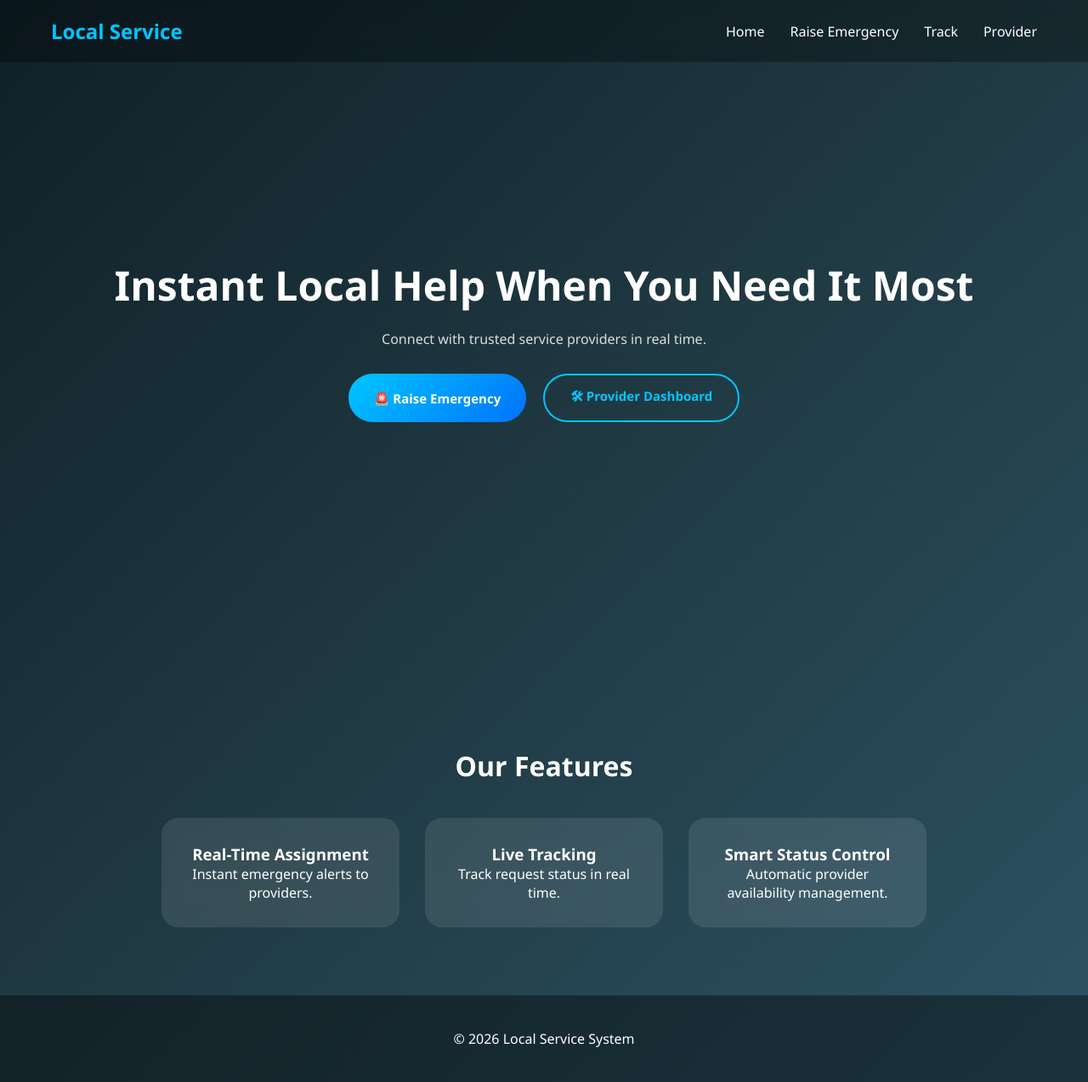
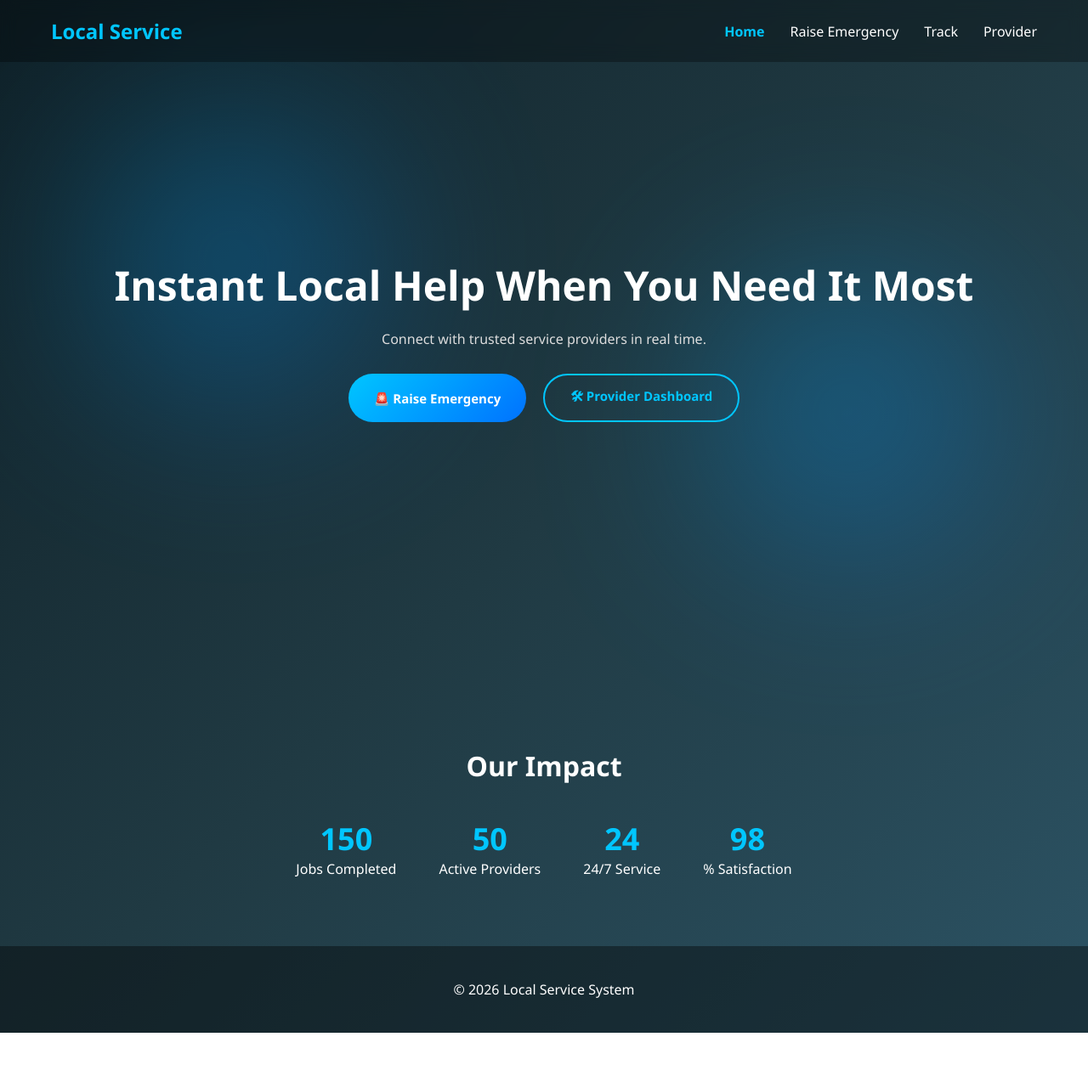
Before and after one commit to djbabu2628/Local_service_system, a plain HTML site: page frontend/index.html in a window 1280 px wide. Shown: the whole page at 85% size. After the commit the page ends 1216 px from the top, so only its background shows below. Drawn offline with Linux system fonts and the light colour scheme.

Commit message:
index page completed

```diff
--- a/frontend/css/main.css
+++ b/frontend/css/main.css
@@ -1,3 +1,8 @@
+html {
+    scroll-behavior: smooth;
+}
+
+
 * {
     margin: 0;
     padding: 0;
@@ -133,3 +138,84 @@ footer {
     padding: 40px;
     background: rgba(0,0,0,0.4);
 }
+
+/* Hamburger */
+.menu-toggle {
+    display: none;
+    font-size: 26px;
+    cursor: pointer;
+}
+
+/* Mobile */
+@media (max-width: 768px) {
+
+    nav {
+        padding: 20px;
+    }
+
+    .menu-toggle {
+        display: block;
+    }
+
+    nav ul {
+        position: absolute;
+        top: 70px;
+        right: 0;
+        background: rgba(0,0,0,0.9);
+        width: 200px;
+        flex-direction: column;
+        padding: 20px;
+        display: none;
+        border-radius: 10px 0 0 10px;
+    }
+
+    nav ul.show {
+        display: flex;
+    }
+
+    nav ul li {
+        margin-bottom: 15px;
+    }
+}
+
+nav ul li a.active {
+    color: #00c6ff;
+    font-weight: bold;
+}
+
+.stats {
+    display: flex;
+    justify-content: center;
+    gap: 50px;
+    flex-wrap: wrap;
+}
+
+.stat {
+    text-align: center;
+}
+
+.stat h3 {
+    font-size: 36px;
+    color: #00c6ff;
+}
+
+.blob {
+    position: absolute;
+    width: 300px;
+    height: 300px;
+    background: linear-gradient(135deg, #00c6ff, #0072ff);
+    border-radius: 50%;
+    filter: blur(120px);
+    opacity: 0.4;
+    z-index: -1;
+}
+
+.blob1 {
+    top: 20%;
+    left: 10%;
+}
+
+.blob2 {
+    bottom: 20%;
+    right: 10%;
+}
--- a/frontend/css/style.css
+++ b/frontend/css/style.css
@@ -350,3 +350,14 @@ textarea {
     transform: translateY(-2px);
     box-shadow: 0 8px 20px rgba(255,87,34,0.4);
 }
+
+.reveal {
+    opacity: 0;
+    transform: translateY(40px);
+    transition: all 0.8s ease;
+}
+
+.reveal.active {
+    opacity: 1;
+    transform: translateY(0);
+}
--- a/frontend/index.html
+++ b/frontend/index.html
@@ -11,7 +11,12 @@
 
 <nav>
     <h2>Local Service</h2>
-    <ul>
+
+    <div class="menu-toggle" onclick="toggleMenu()">
+        ☰
+    </div>
+
+    <ul id="navLinks">
         <li><a href="index.html">Home</a></li>
         <li><a href="emergency.html">Raise Emergency</a></li>
         <li><a href="track.html">Track</a></li>
@@ -19,7 +24,12 @@
     </ul>
 </nav>
 
-<div class="hero">
+
+<div class="hero" class="reveal">
+
+    <div class="blob blob1"></div>
+    <div class="blob blob2"></div>
+
     <h1>Instant Local Help When You Need It Most</h1>
     <p>Connect with trusted service providers in real time.</p>
 
@@ -34,26 +44,32 @@
     </div>
 </div>
 
-<section>
-    <h2 class="section-title">Our Features</h2>
+<section class="reveal">
+    <h2 class="section-title">Our Impact</h2>
 
-    <div class="features">
-        <div class="feature-card">
-            <h3>Real-Time Assignment</h3>
-            <p>Instant emergency alerts to providers.</p>
+    <div class="stats">
+        <div class="stat">
+            <h3 class="counter" data-target="150">0</h3>
+            <span>Jobs Completed</span>
         </div>
 
-        <div class="feature-card">
-            <h3>Live Tracking</h3>
-            <p>Track request status in real time.</p>
+        <div class="stat">
+            <h3 class="counter" data-target="50">0</h3>
+            <span>Active Providers</span>
         </div>
 
-        <div class="feature-card">
-            <h3>Smart Status Control</h3>
-            <p>Automatic provider availability management.</p>
+        <div class="stat">
+            <h3 class="counter" data-target="24">0</h3>
+            <span>24/7 Service</span>
+        </div>
+
+        <div class="stat">
+            <h3 class="counter" data-target="98">0</h3>
+            <span>% Satisfaction</span>
         </div>
     </div>
 </section>
+
 
 <footer>
     <p>© 2026 Local Service System</p>
--- a/frontend/js/main.js
+++ b/frontend/js/main.js
@@ -1,3 +1,77 @@
 function goTo(page) {
     window.location.href = page;
 }
+
+function goTo(page) {
+    window.location.href = page;
+}
+
+function toggleMenu() {
+    document.getElementById("navLinks").classList.toggle("show");
+}
+
+window.addEventListener("scroll", function () {
+    const nav = document.querySelector("nav");
+
+    if (window.scrollY > 50) {
+        nav.style.boxShadow = "0 5px 20px rgba(0,0,0,0.4)";
+    } else {
+        nav.style.boxShadow = "none";
+    }
+});
+
+function revealOnScroll() {
+    const reveals = document.querySelectorAll(".reveal");
+
+    reveals.forEach(element => {
+        const windowHeight = window.innerHeight;
+        const elementTop = element.getBoundingClientRect().top;
+        const revealPoint = 100;
+
+        if (elementTop < windowHeight - revealPoint) {
+            element.classList.add("active");
+        }
+    });
+}
+
+window.addEventListener("scroll", revealOnScroll);
+
+const links = document.querySelectorAll("nav ul li a");
+
+links.forEach(link => {
+    if (link.href === window.location.href) {
+        link.classList.add("active");
+    }
+});
+
+function startCounters() {
+    const counters = document.querySelectorAll(".counter");
+
+    counters.forEach(counter => {
+        const target = +counter.getAttribute("data-target");
+        let count = 0;
+        const speed = 30;
+
+        const update = () => {
+            if (count < target) {
+                count += Math.ceil(target / 50);
+                counter.innerText = count;
+                setTimeout(update, speed);
+            } else {
+                counter.innerText = target;
+            }
+        };
+
+        update();
+    });
+}
+
+window.addEventListener("scroll", function () {
+    const statsSection = document.querySelector(".stats");
+    if (!statsSection) return;
+
+    const position = statsSection.getBoundingClientRect().top;
+    if (position < window.innerHeight - 100) {
+        startCounters();
+    }
+});
```
